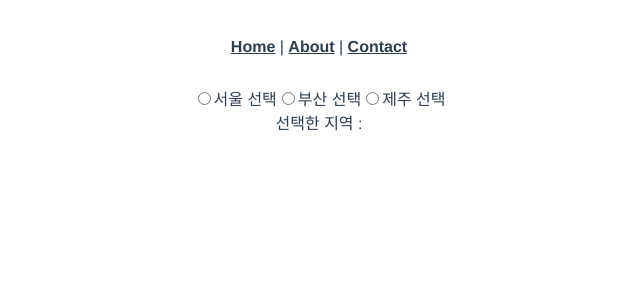
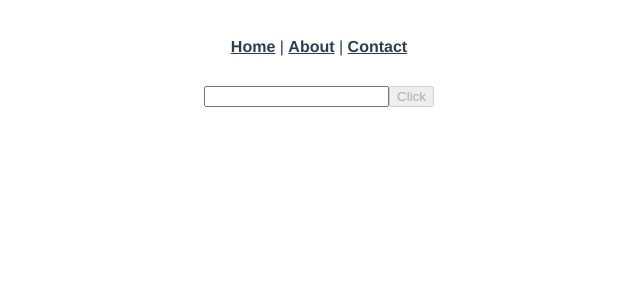
Before and after one commit to manyyeon/study_vue, a Vue app: page /dataBindingExample in a window 1280 px wide. Shown: the top 300 px of the page, without its empty margins (321-961 px from the left). Built offline with nearby package versions, Linux system fonts and the light colour scheme.

Commit message:
속성(attribute)에 데이터 바인딩

```diff
--- a/src/views/DataBindingExample.vue
+++ b/src/views/DataBindingExample.vue
@@ -1,19 +1,9 @@
 <template>
-    <!-- <select v-model="city">
-        <option value="02">서울</option>
-        <option value="21">부산</option>
-        <option value="064">제주</option>
-    </select> -->
-    <!-- <label><input type="checkbox" value="서울" v-model="checked">서울 체크</label>
-    <label><input type="checkbox" value="부산" v-model="checked">부산 체크</label>
-    <label><input type="checkbox" value="제주" v-model="checked">제주 체크</label>
-    <br>
-    <span> 체크한 지역 : {{checked}} </span> -->
-    <label><input type="radio" v-bind:value="radio[0]" v-model="picked">서울 선택</label>
-    <label><input type="radio" v-bind:value="radio[1]" v-model="picked">부산 선택</label>
-    <label><input type="radio" v-bind:value="radio[2]" v-model="picked">제주 선택</label>
-    <br>
-    <span> 선택한 지역 : {{picked}} </span>
+    <div>
+        <!-- <img v-bind:src="url" style="height: 100px; width: auto"/> -->
+        <input type="text" v-model="textValue" />
+        <button type="button" v-bind:disabled="textValue==''">Click</button>
+    </div>
 </template>
 
 <script>
@@ -21,10 +11,8 @@ export default {
     components: {},
     data() {
         return {
-            city: "064",
-            checked: [],
-            picked: "",
-            radio: ["서울!", "부산~", "제주:)"]
+            url: "https://kr.vuejs.org/images/logo.png",
+            textValue: ""
         }
     },
     setup() {},
```
